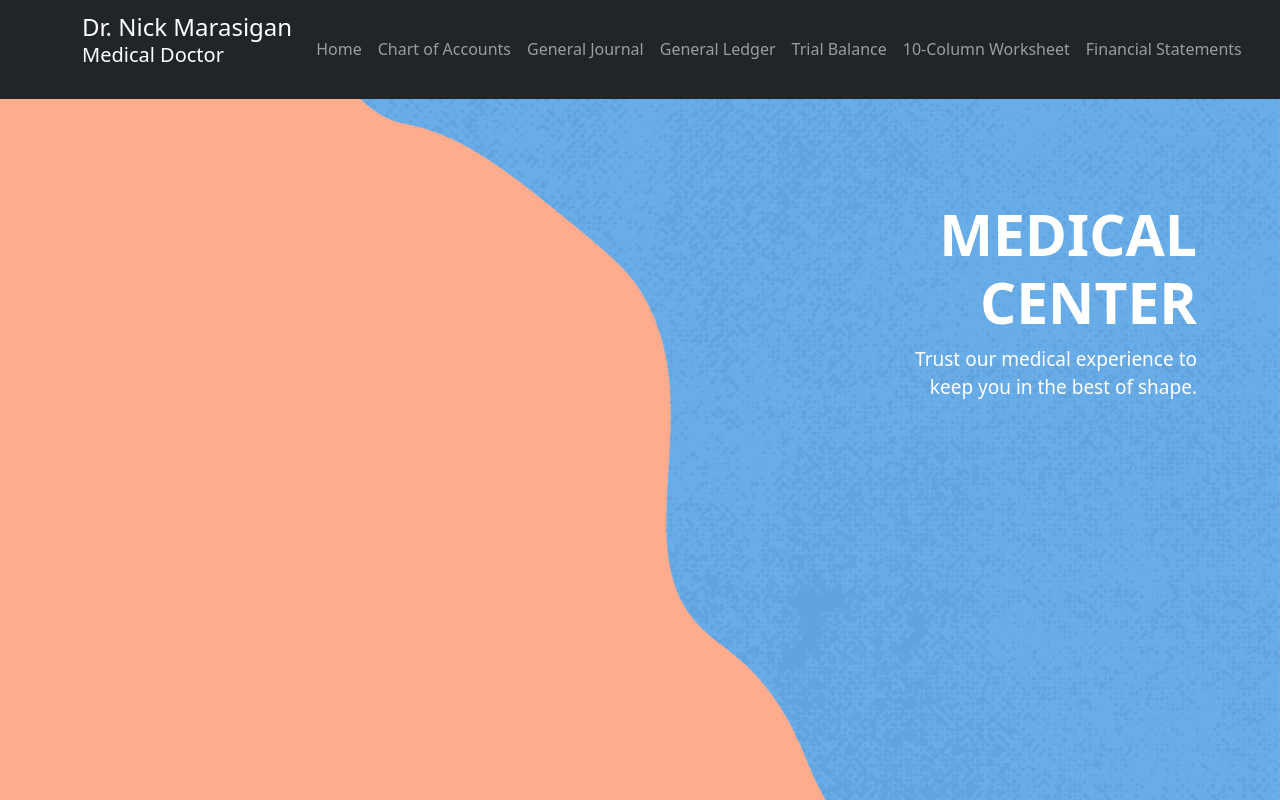
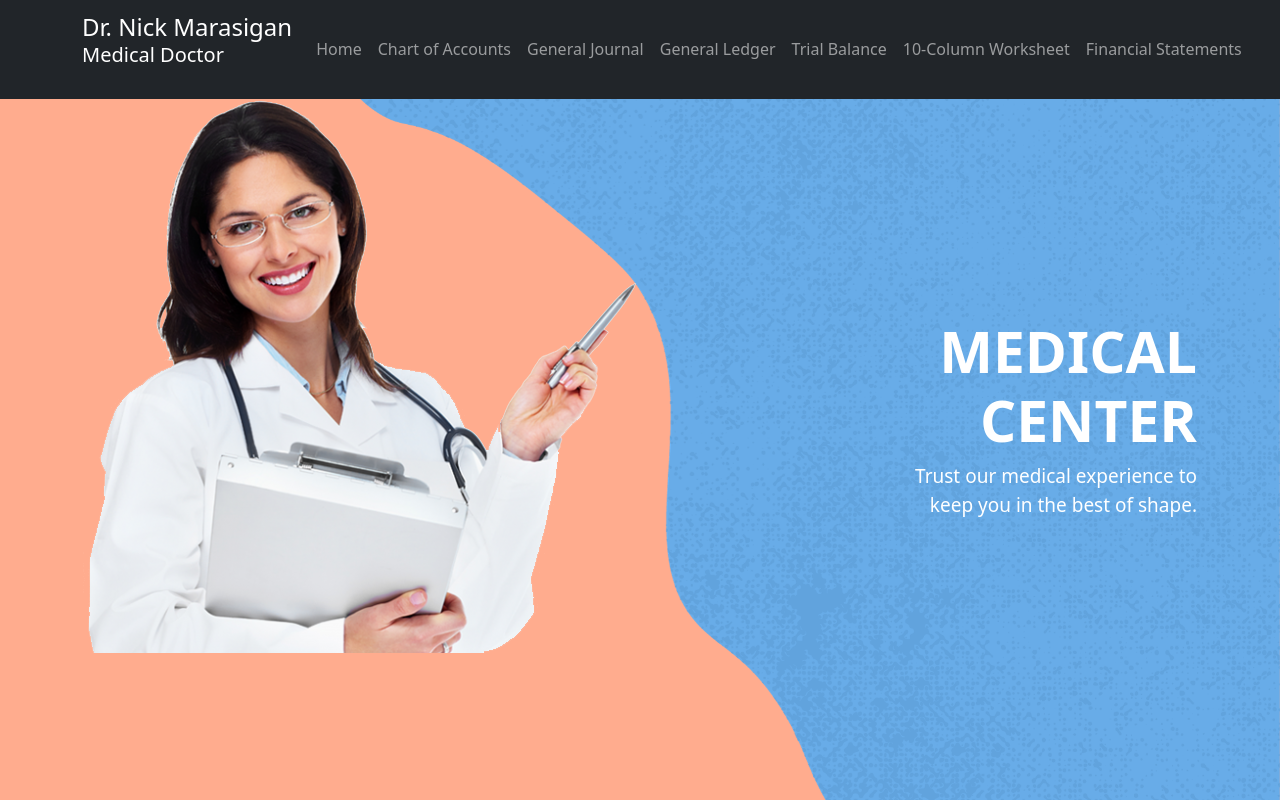
Before and after one commit to orenji-neko/accounting-website, a React (Create React App) app: page / in a window 1280 px wide. Built offline with nearby package versions, Linux system fonts and the light colour scheme.

Commit message:
inserted image

```diff
--- a/src/home.js
+++ b/src/home.js
@@ -1,12 +1,21 @@
 import { Table } from "react-bootstrap";
 import Profile from "./profile";
 
+import doctorImage from './doctor.png'
+
 const Home = () => {
+  const imagestyle = {
+    backgroundSize: "cover",
+    height: "100%",
+  };
+
   return (
     <>
       <table style={{width: '100%'}}>
         <tr>
-          <td style={{paddingLeft: '50%'}}></td>
+          <td>
+            <img src={doctorImage} style={imagestyle}/>
+          </td>
           <td>
             <div style={{paddingLeft: '5%', marginTop: 100}}>
               <div style={{textAlign: 'right', color: 'white'}}>
```
Also changed, not shown: src/doctor.png (added).
